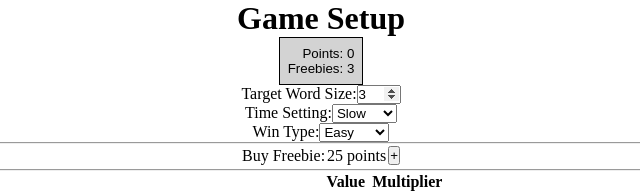
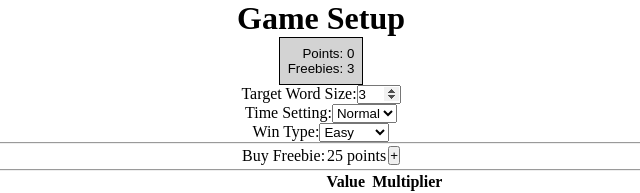
Before and after one commit to JordanKarp/Anagramer-JS, a React (Vite) app: page /setup in a window 1280 px wide. Shown: the top 193 px of the page, without its empty margins (319-959 px from the left). Built offline with nearby package versions, Linux system fonts and the light colour scheme.

Commit message:
Update GameSetupForm.jsx

```diff
--- a/src/components/GameSetupForm.jsx
+++ b/src/components/GameSetupForm.jsx
@@ -17,10 +17,10 @@ const GameSetupForm = ({user, setSize, setWinType, setTimeType}) => {
             <br/>
             <label>
                 Time Setting:
-                <select name='timeType' id="time" onChange={e => setTimeType(e.target.value)}>
-                    <option value="Slow" defaultValue={user.roundTime === 'Slow'}>Slow</option>
-                    <option value="Normal" defaultValue={user.roundTime === 'Normal'}>Normal</option>
-                    <option value="Fast" defaultValue={user.roundTime === 'Fast'}>Fast</option>
+                <select name='timeType' id="time" onChange={e => setTimeType(e.target.value)} defaultValue={user.roundTime}>
+                    <option value="Slow">Slow</option>
+                    <option value="Normal">Normal</option>
+                    <option value="Fast">Fast</option>
                 </select>
                 {/* <input type="radio" name='timeType' value="Slow" onChange={e => setTimeType(e.target.value)} defaultChecked={user.roundTime === 'Slow'} />
                 <label htmlFor="Slow">Slow</label>
```
